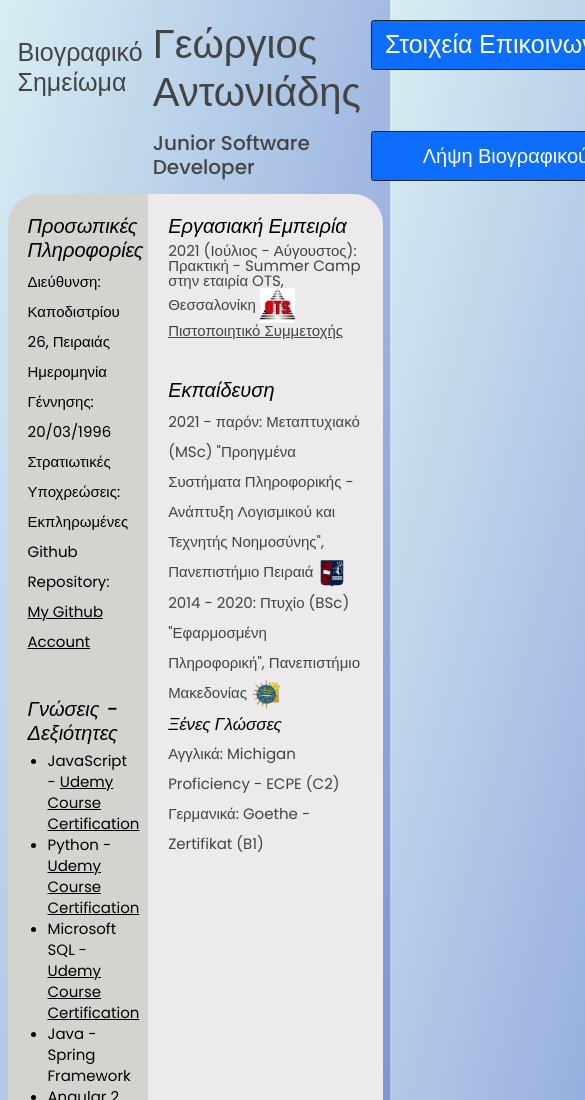
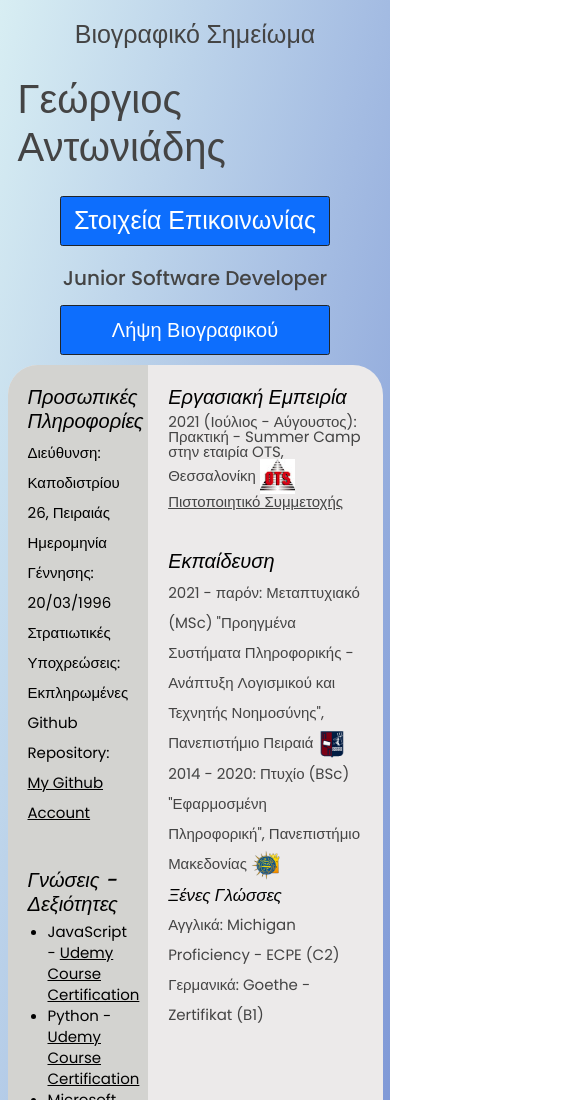
Before and after one commit to George-Anto/my-online-resume, a website built with Parcel: page index.html in a window 390 px wide. Shown: the top 1100 px of the page, 585 px wide, since content can reach past the window. Built offline with nearby package versions, Linux system fonts and the light colour scheme.

Commit message:
header grid ready

```diff
--- a/style.css
+++ b/style.css
@@ -19,30 +19,10 @@ body {
 	line-height: 1.4;
 	background: linear-gradient(to top left, #6e88d1, #d8eef3);
 }
-/*
-.flex-wrapper-header {
-	display: flex;
-	justify-content: space-between;
-	flex-wrap: wrap;
-	align-items: baseline;
-	font-size: 20px;
-	align-items: center;
-	margin-top: 10px;
-	margin-bottom: 10px;
-}
-
-.flex-wrapper-under-header {
-	display: flex;
-	flex-wrap: wrap;
-	align-items: baseline;
-	align-items: right;
-	justify-content: space-between;
-} */
 
 .header {
 	font-size: 25px;
 	margin-top: 10px;
-	flex-shrink: 3;
 }
 
 .my-name {
@@ -51,63 +31,66 @@ body {
 
 .under-header {
 	font-size: 20px;
-	flex-shrink: 1;
 }
 
 .header-grid {
 	display: grid;
+	grid-template-columns: 2fr 4fr 2fr;
 	margin: 10px;
 	gap: 10px;
-	/* grid-auto-flow: row dense; */
-	/* border-radius: 30px; */
-	/* border: 2px solid black; */
-	/* background-color: #eceaea; */
-	/* margin-top: 1%; */
-	/* grid-template-columns: repeat(3, 3fr); */
-	/* grid-template-columns: repeat(auto-fit, minmax(250px, 2fr)); */
-	grid-template-columns: 2fr, 3fr, 2fr;
-	/* grid-template-columns: auto minmax(0, 1fr); */
-	/* Defines the space each row will occupy in the grid layout*/
-	/* grid-auto-rows: 110px; */
 	grid-template-areas:
 		"h-a h-b h-c"
 		"h-d h-e h-f";
 }
 
+@media only screen and (max-width: 700px) {
+	.header-grid {
+		grid-template-columns: 3fr;
+		grid-template-areas:
+			"h-a"
+			"h-b"
+			"h-c"
+			"h-d"
+			"h-e"
+			"h-f";
+	}
+}
+
 .h-el1 {
 	grid-area: h-a;
-	/* text-align: center; */
-	/* justify-self: center; */
-	align-self: center;
-}
-.h-el2 {
-	grid-area: h-b;
-	/* text-align: center; */
 	justify-self: center;
 	align-self: center;
 }
+
+.h-el2 {
+	grid-area: h-b;
+	justify-self: center;
+	align-self: center;
+}
+
 .h-el3 {
 	grid-area: h-c;
 	width: 270px;
 	height: 50px;
-	justify-self: end;
+	justify-self: center;
 }
+
 .h-el4 {
 	grid-area: h-d;
 	justify-self: center;
 }
+
 .h-el5 {
 	grid-area: h-e;
-	/* text-align: center;
-	align-items: center; */
 	justify-self: center;
 	align-self: center;
 }
+
 .h-el6 {
 	grid-area: h-f;
 	width: 270px;
 	height: 50px;
-	justify-self: end;
+	justify-self: center;
 }
 
 .grid {
```
Also changed, not shown: index.html (+1 -4 lines).
